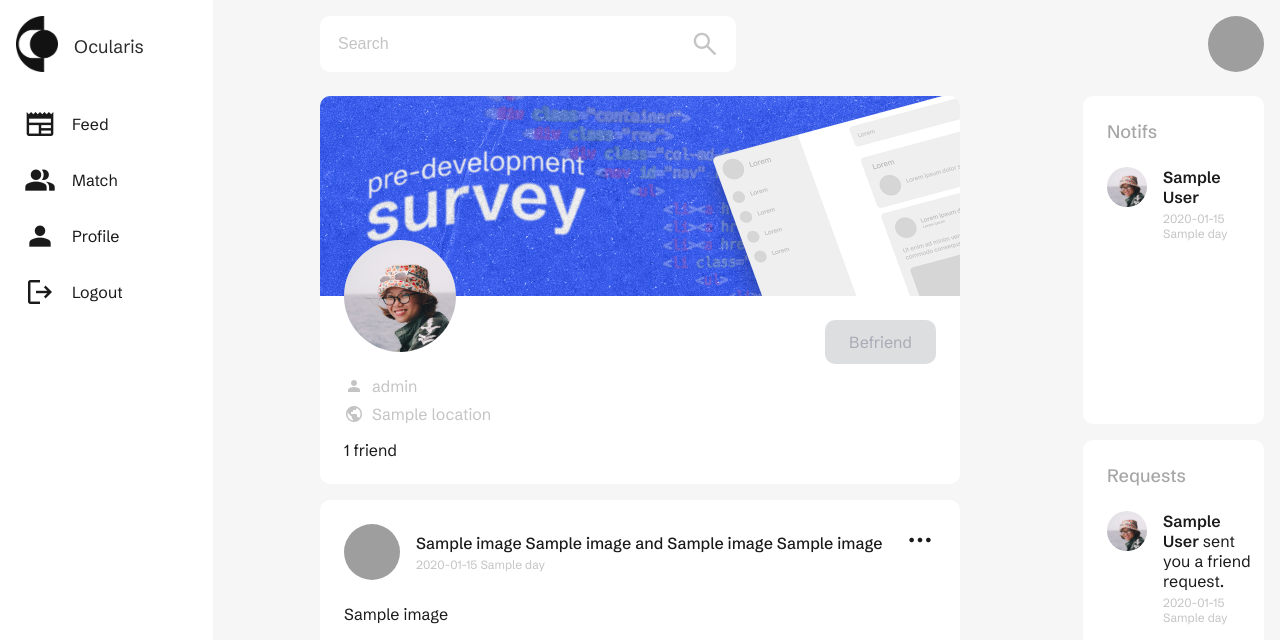
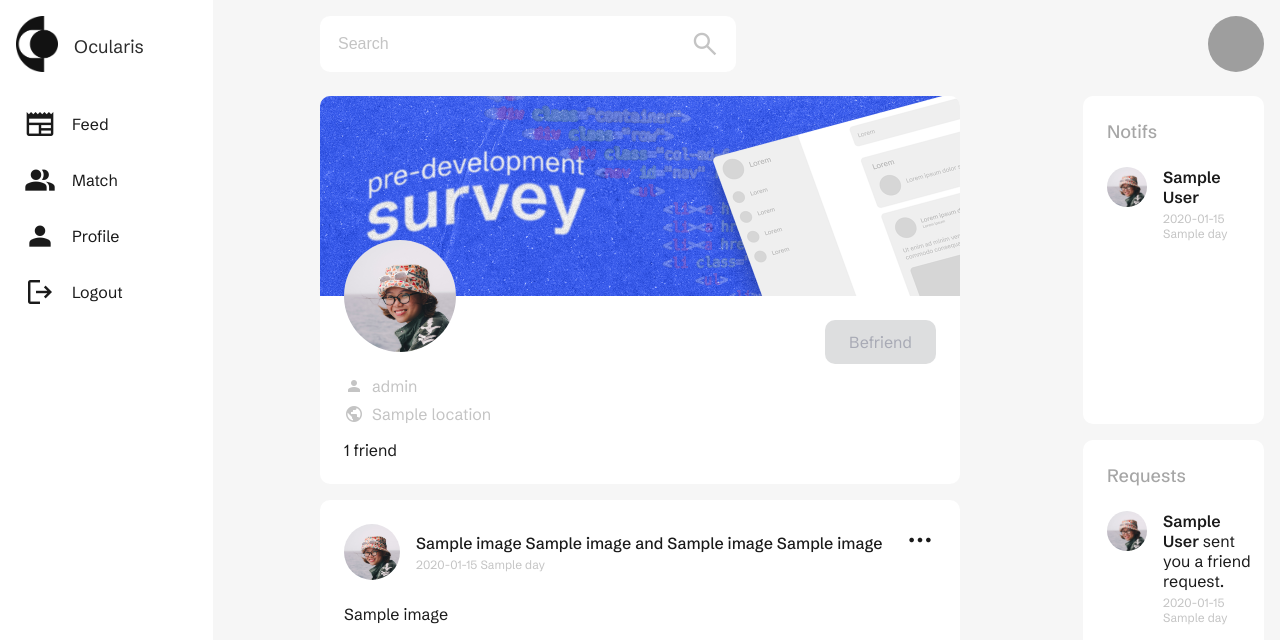
Before and after one commit to jvcostales/Ocularis, a Flask app: template templates/profile.html in a window 1280 px wide. Shown: the top 640 px of the page. Run offline with Flask 3, Linux system fonts and the light colour scheme; the template is opened without the code that fills it: most values are stand-ins (such as "Sample title", 1, 10 or a date in 2020); parts of the project's set-up code (start-up, migrations or seed data) failed here and were passed over; some libraries are stand-ins or nearby versions; grey boxes are pictures that could not be loaded.

Commit message:
Update app

```diff
--- a/templates/profile.html
+++ b/templates/profile.html
@@ -67,7 +67,7 @@
 <div class="post1" id="image-{{ image[0] }}" {% if loop.last %}style="margin-bottom: 16px;" {% endif %}>
     <div class="profile-more-wrapper">
         <div class="profile-post">
-            <img src="{{ url_for('profile_pics', filename=profile_pic) or url_for('static', filename='pfp.jpg') }}" class="pfp">
+            <img src="{{ url_for('profile_pics', filename=viewed_user_profile_pic) if viewed_user_profile_pic else url_for('static', filename='pfp.jpg') }}" class="pfp">
             <div class="profile-name-date">
                 <div class="username">
                     <a href="{{ url_for('profile', user_id=image[4]) }}">
```
